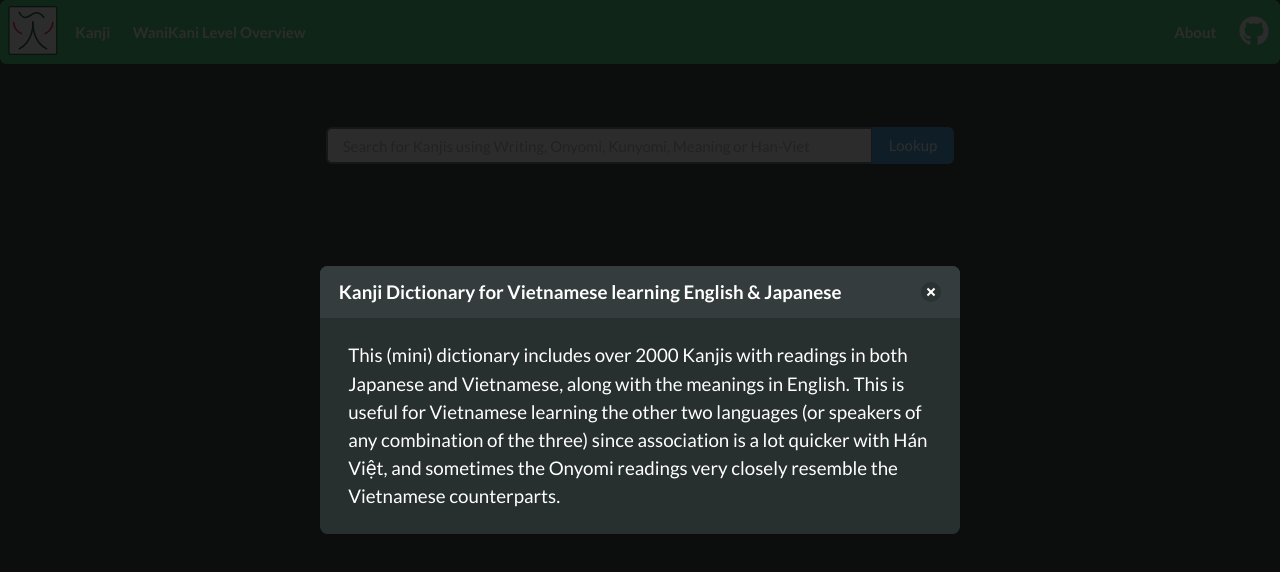
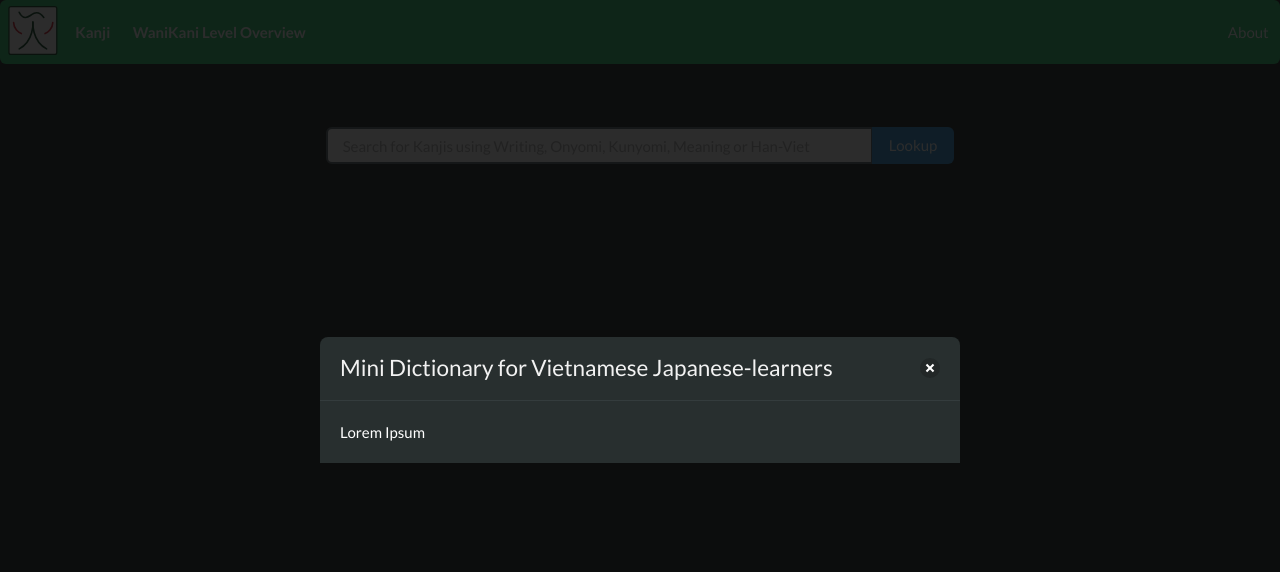
Before and after one commit to Rizzaxc/sango-frontend, a Vue app: page / in a window 1280 px wide. Both pictures are taken after a click on the link "About". Shown: the top 572 px of the page. Built offline with nearby package versions, Linux system fonts and the light colour scheme.

Commit message:
Revert "update About; add github"
This reverts commit ab0083f2758b1128a32dd6fe6a5919f4be33f470.

```diff
--- a/src/components/TheNavBar.vue
+++ b/src/components/TheNavBar.vue
@@ -17,30 +17,22 @@
             </div>
 
             <div class="navbar-end">
-
                 <div class="modal" id="about-modal">
                     <div class="modal-background" @click="closeModal()"></div>
                     <div class="modal-card">
-                        <article class="message is-medium">
-                            <div class="message-header">
-                                <p>Kanji Dictionary for Vietnamese learning English & Japanese</p>
-                                <button class="delete" aria-label="delete" @click="closeModal()"></button>
-                            </div>
-                            <div class="message-body">
-                                This (mini) dictionary includes over 2000 Kanjis with readings in both Japanese and Vietnamese, along with the meanings in English.
-                                This is useful for Vietnamese learning the other two languages (or speakers of any combination of the three) since association is a lot quicker with Hán Việt, and sometimes the Onyomi readings very closely resemble the Vietnamese counterparts.
-                            </div>
-                        </article>
+                        <header class="modal-card-head">
+                            <p class="modal-card-title">Mini Dictionary for Vietnamese Japanese-learners</p>
+                            <button class="delete" aria-label="close" @click="closeModal()"></button>
+                        </header>
+
+                        <section class="modal-card-body">
+                            Lorem Ipsum
+                        </section>
                     </div>
                 </div>
                 <a class="navbar-item" @click="launchModal()">
-                    <strong>About</strong>
+                    About
                 </a>
-                <div class="navbar-item">
-                    <a id="github" href="https://github.com/Rizzaxc?tab=repositories">
-                        <i class="fab fa-github fa-2x"></i>
-                    </a>
-                </div>
             </div>
         </div>
     </nav>
@@ -62,9 +54,3 @@
         }
     }
 </script>
-
-<style scoped>
-    a#github {
-        color: inherit;
-    };
-</style>
```
